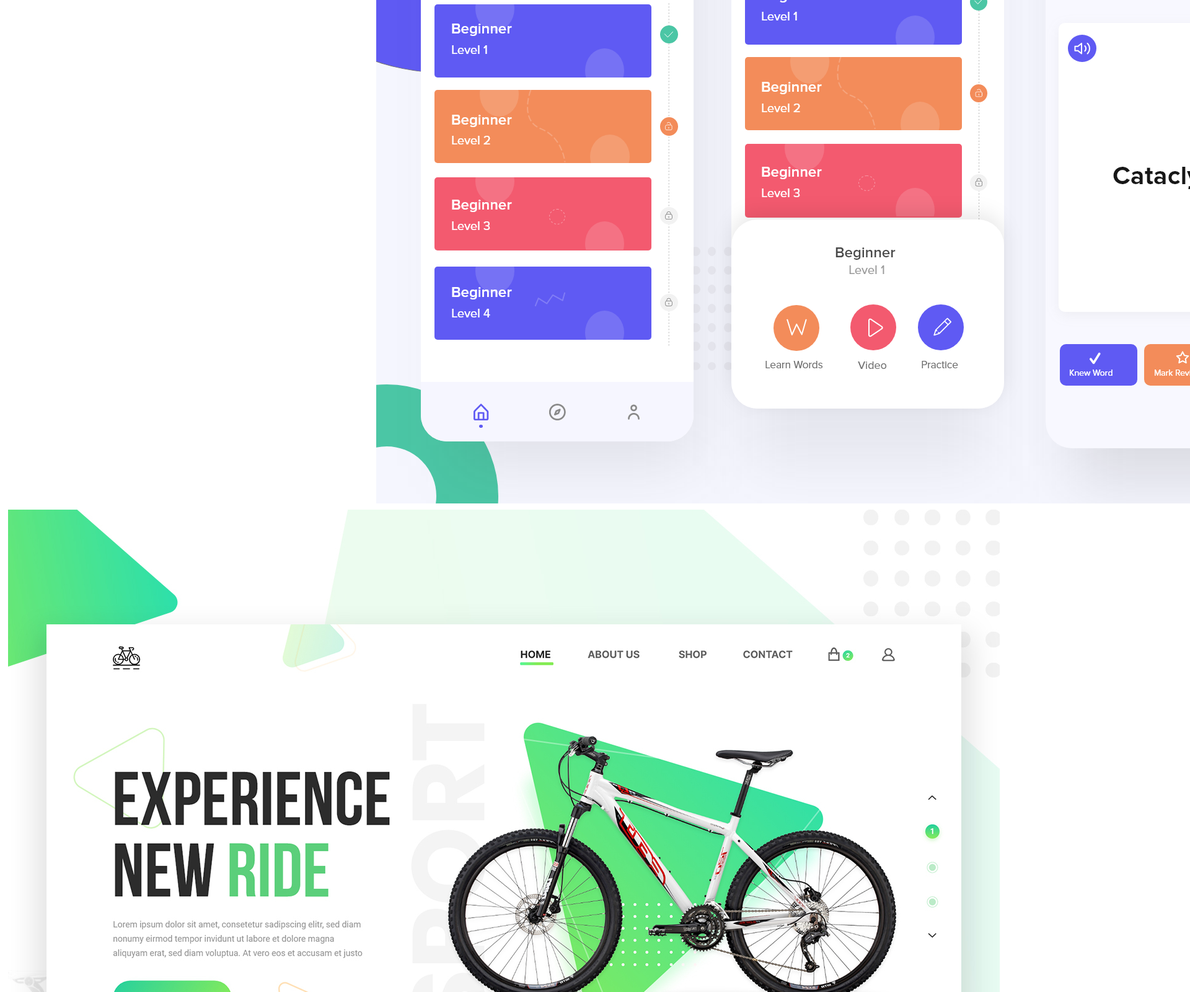
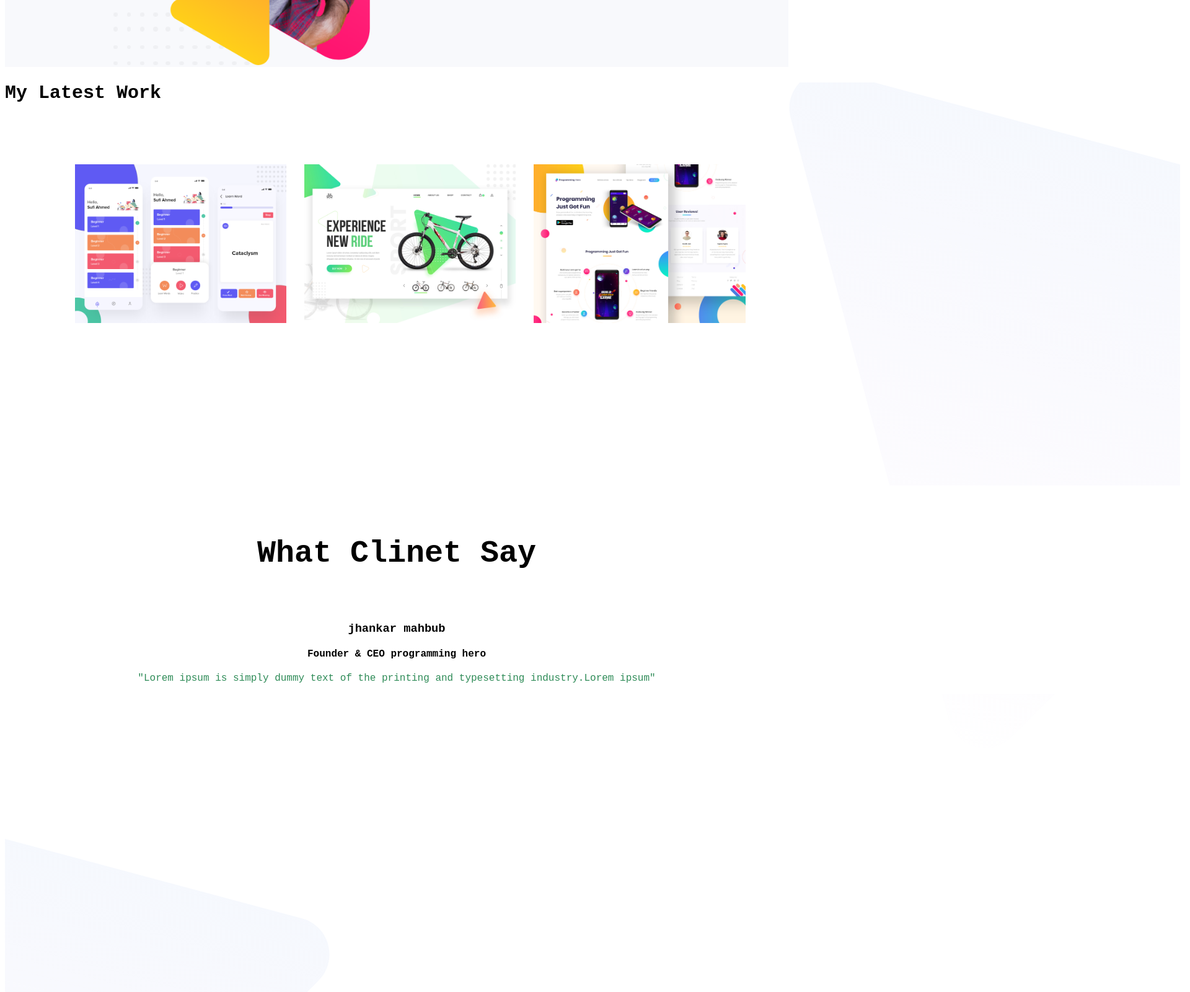
Before and after one commit to FarhadWahid/web-personal, a plain HTML site: page index.html in a window 1280 px wide. Shown: the part 1200-2800 px from the top of the page at 62% size, 1920 px wide, since content can reach past the window. Drawn offline with Linux system fonts and the light colour scheme; a web font is replaced by a local one.

Commit message:
added code

```diff
--- a/index.html
+++ b/index.html
@@ -35,21 +35,23 @@
             <h2>
                 Biography
             </h2>
-            <P>Lorem ipsum is sipmly dummy text of the printing and typsetting industry.Lorem ipsum has been the indusry's standard dummy text ever since the 1500s,when an unknown printer took a gallery of type and scrambled it to make a type </P>
+            <P>Lorem ipsum is sipmly dummy text of the printing and typsetting industry.Lorem ipsum has been the indusry's standard dummy text ever since the 1500s,when an unknown printer took a gallery of type and scrambled it to make a type Lorem ipsum
+                is sipmly dummy text of the printing and typsetting industry </P>
 
             <a class="button" target="_blank" href="https://www.google.com/">Download CV</a>
         </div>
 
     </section>
     <section class="latest-work">
-        <h2>My Latest Work</h2>
+        <h2 class="latest-def">My Latest Work</h2>
         <div class="latest-div">
             <img src="latest-work/work-1.png" alt="">
 
-        </div>
+
         </div class="latest-div">
+        <div class="latest-div">
 
-        <img src="latest-work/work-2.jpg" alt="">
+            <img src="latest-work/work-2.jpg" alt="">
 
 
         </div>
@@ -59,6 +61,24 @@
         </div>
 
     </section>
+    <section class="footer">
+        <div>
+            <h1 class="what-say">What Clinet Say</h1>
+            <h3>jhankar mahbub</h3>
+            <h4>Founder & CEO programming hero </h4>
+            <div class="para">
+                <p class="block">"Lorem ipsum is simply dummy text of the printing and typesetting industry.Lorem ipsum"
+                </p>
+
+            </div>
+
+            <img src="footer-bg.png" alt="">
+
+        </div>
+
+
+    </section>
+
 
 </body>
 
--- a/style.css
+++ b/style.css
@@ -1,16 +1,30 @@
 body {
+    margin: ;
     font-family: 'Xanh Mono', monospace;
 }
 
 h1 {
     font-size: 50px;
+    text-align: center;
 }
 
 .h2 {
-    text-align: left;
-    font-size: 70px;
-    padding-bottom: 20px 30px;
+    text-align: center;
+    font-size: 50px;
+    padding-bottom: 10px 20px;
     font-weight: bold;
+}
+
+h3 {
+    text-align: center;
+}
+
+h4 {
+    text-align: center;
+}
+
+p {
+    color: seagreen;
 }
 
 .highlight {
@@ -27,7 +41,7 @@ h1 {
 }
 
 section {
-    height: 200px;
+    height: 500px;
     padding-bottom: 150px;
 }
 
@@ -46,17 +60,41 @@ section {
     background-image: url(biography-bg.png);
 }
 
+.latest-work {
+    background-image: url(latest-work-bg.png);
+    background-repeat: no-repeat;
+    background-position: center;
+    width: 150%;
+}
+
 .half-width img {
     width: 100%;
 }
 
 .latest-div {
+    width: 15%;
     float: left;
-    width: 10.3%;
     padding: 5px;
+    margin: 2%;
 }
 
-.latest-work {
-    height: 180px;
-    padding: 5px;
+.latest-div img {
+    width: 120%;
+    float: left;
+    margin-left: 50px;
+    padding: 20px;
 }
+
+.latest-def {
+    text-align: justify;
+    font-size: 30px;
+    padding-bottom: 10px;
+}
+
+.what-say {
+    padding: 40px;
+}
+
+p.block {
+    text-align: center;
+}
```
